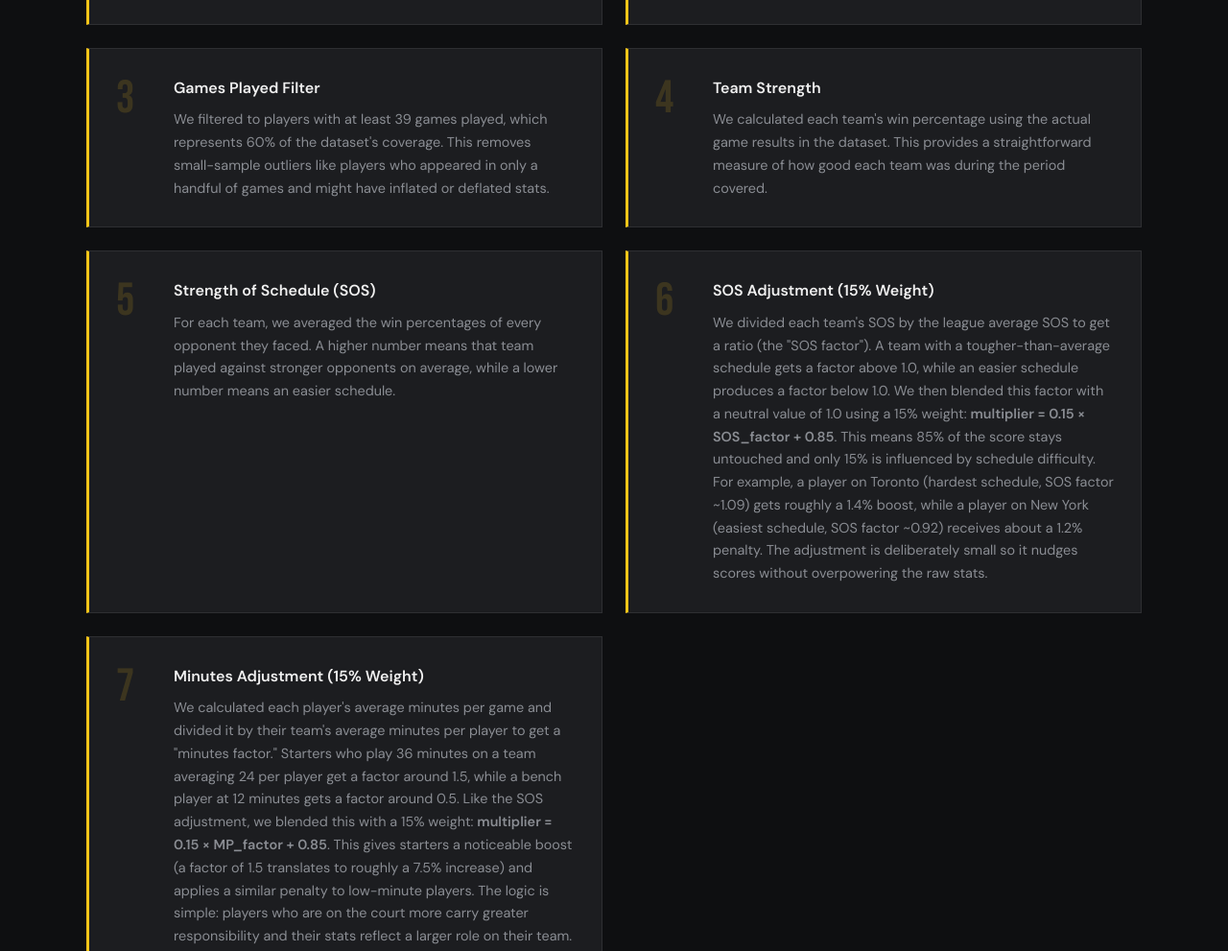
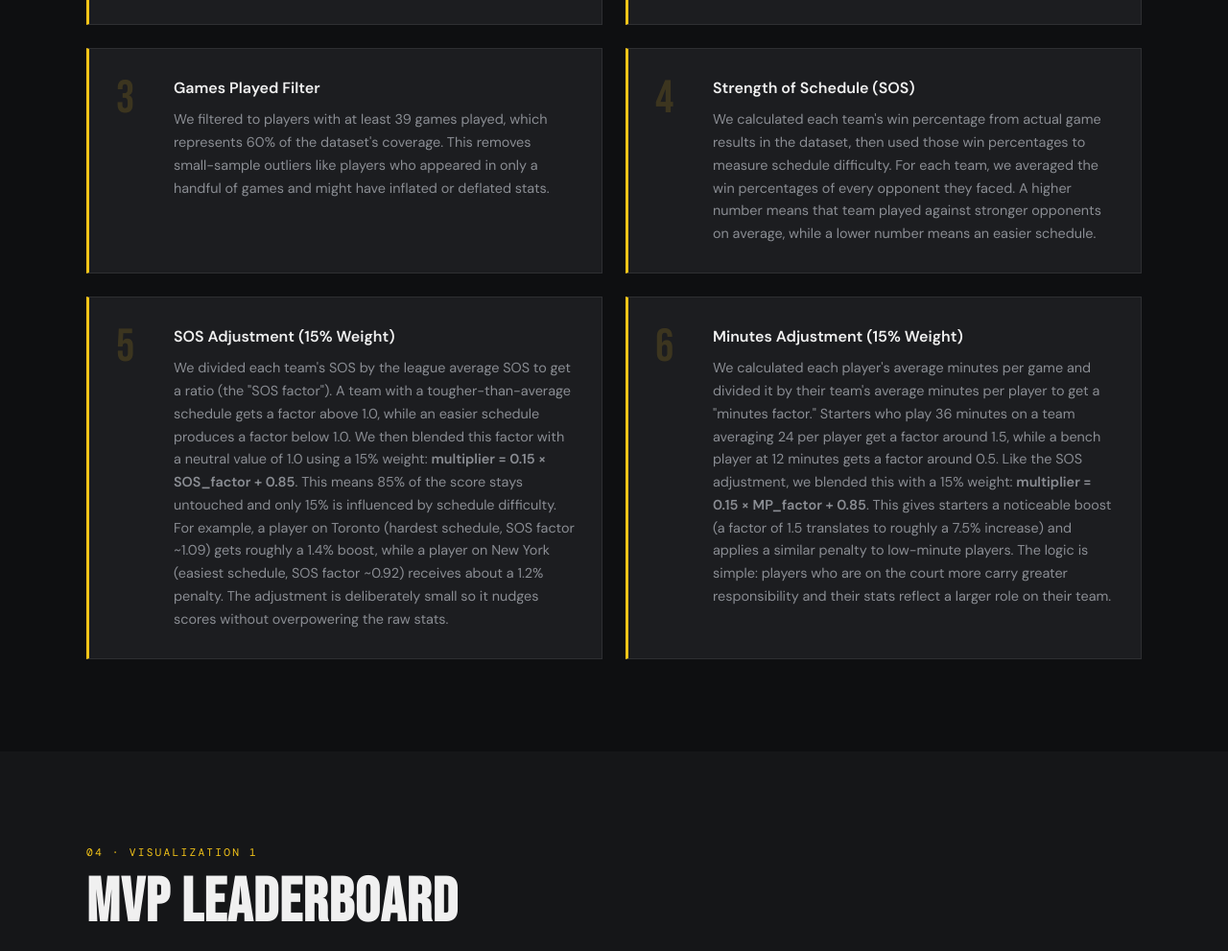
Before and after one commit to gencaypadir/nba-mvp-analysis, a plain HTML site: page index.html in a window 1280 px wide. Shown: the part 2919-3910 px from the top of the page at 96% size. Drawn offline with nearby package versions, Linux system fonts and the light colour scheme; a script that the page names is missing.

Commit message:
word fix minor

```diff
--- a/index.html
+++ b/index.html
@@ -124,26 +124,19 @@
           <div class="method-step">
             <div class="step-num">4</div>
             <div class="step-body">
-              <h3>Team Strength</h3>
-              <p>We calculated each team's win percentage using the actual game results in the dataset. This provides a straightforward measure of how good each team was during the period covered.</p>
+              <h3>Strength of Schedule (SOS)</h3>
+              <p>We calculated each team's win percentage from actual game results in the dataset, then used those win percentages to measure schedule difficulty. For each team, we averaged the win percentages of every opponent they faced. A higher number means that team played against stronger opponents on average, while a lower number means an easier schedule.</p>
             </div>
           </div>
           <div class="method-step">
             <div class="step-num">5</div>
-            <div class="step-body">
-              <h3>Strength of Schedule (SOS)</h3>
-              <p>For each team, we averaged the win percentages of every opponent they faced. A higher number means that team played against stronger opponents on average, while a lower number means an easier schedule.</p>
-            </div>
-          </div>
-          <div class="method-step">
-            <div class="step-num">6</div>
             <div class="step-body">
               <h3>SOS Adjustment (15% Weight)</h3>
               <p>We divided each team's SOS by the league average SOS to get a ratio (the "SOS factor"). A team with a tougher-than-average schedule gets a factor above 1.0, while an easier schedule produces a factor below 1.0. We then blended this factor with a neutral value of 1.0 using a 15% weight: <strong>multiplier = 0.15 × SOS_factor + 0.85</strong>. This means 85% of the score stays untouched and only 15% is influenced by schedule difficulty. For example, a player on Toronto (hardest schedule, SOS factor ~1.09) gets roughly a 1.4% boost, while a player on New York (easiest schedule, SOS factor ~0.92) receives about a 1.2% penalty. The adjustment is deliberately small so it nudges scores without overpowering the raw stats.</p>
             </div>
           </div>
           <div class="method-step">
-            <div class="step-num">7</div>
+            <div class="step-num">6</div>
             <div class="step-body">
               <h3>Minutes Adjustment (15% Weight)</h3>
               <p>We calculated each player's average minutes per game and divided it by their team's average minutes per player to get a "minutes factor." Starters who play 36 minutes on a team averaging 24 per player get a factor around 1.5, while a bench player at 12 minutes gets a factor around 0.5. Like the SOS adjustment, we blended this with a 15% weight: <strong>multiplier = 0.15 × MP_factor + 0.85</strong>. This gives starters a noticeable boost (a factor of 1.5 translates to roughly a 7.5% increase) and applies a similar penalty to low-minute players. The logic is simple: players who are on the court more carry greater responsibility and their stats reflect a larger role on their team.</p>
@@ -273,11 +266,7 @@
             <h3>Context adjustments reveal hidden value</h3>
             <p>The SOS and minutes adjustments, while deliberately subtle (15% weight each), meaningfully reshaped the rankings. Players like Cade Cunningham and Kyrie Irving saw some of the largest boosts (+6.5 and +6.6 points respectively) because they logged heavy starter minutes on their teams while facing above-average schedules. Meanwhile, players on teams with easier opponents saw smaller gains. These adjustments ensure that a dominant stat line against weak competition is valued differently than one earned against playoff-caliber teams, and that a starter carrying 36 minutes of responsibility is distinguished from a role player putting up numbers in limited action.</p>
           </div>
-          <div class="conclusion-card">
-            <div class="conclusion-num">04</div>
-            <h3>Wembanyama is the most unique player in the league</h3>
-            <p>Victor Wembanyama's percentile profile is unlike any other candidate: 100th percentile in blocks, 98th in rebounds, yet below 80th in shooting efficiency. No existing MVP archetype maps cleanly onto him. As he develops his shooting, his composite score will likely surge. The data suggests he is already a top-5 player statistically, despite being only in his second season.</p>
-          </div>
+
         </div>
         <div class="future-work">
           <h3>Limitations &amp; Future Work</h3>
```
